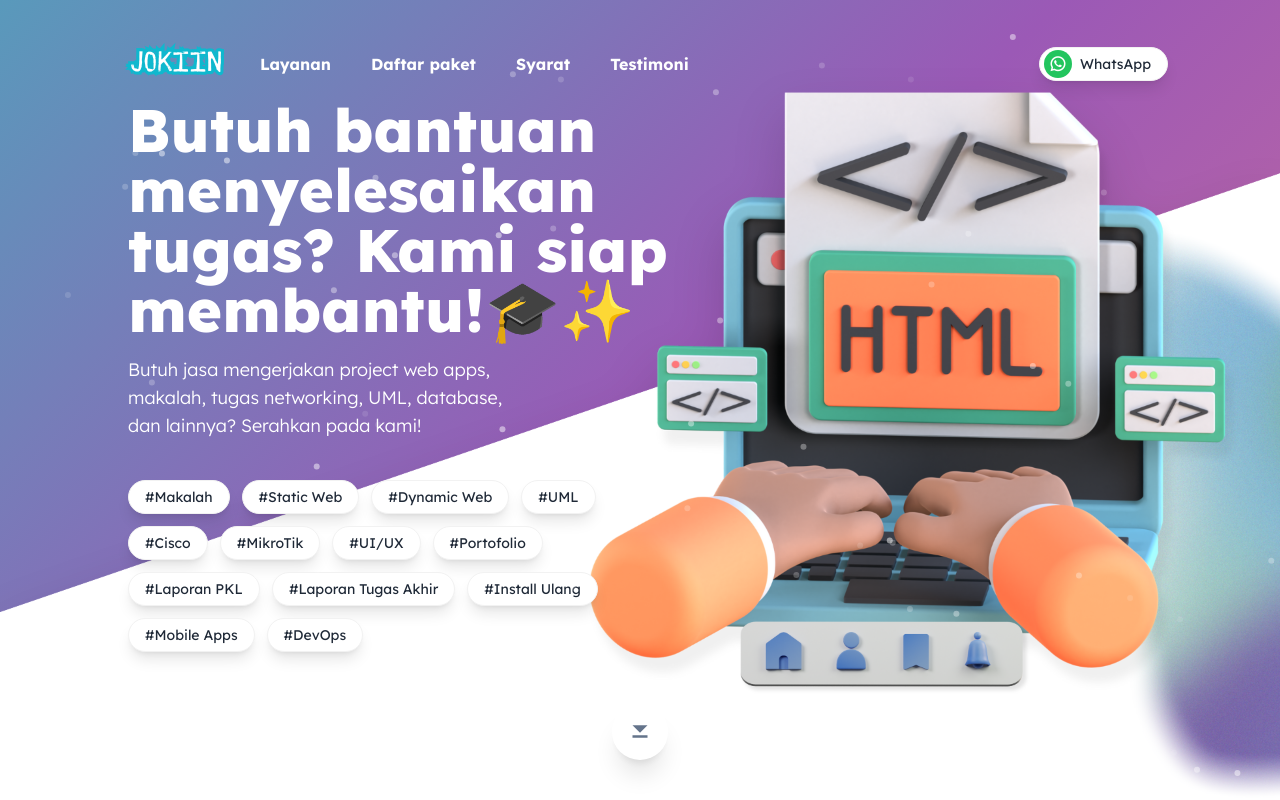
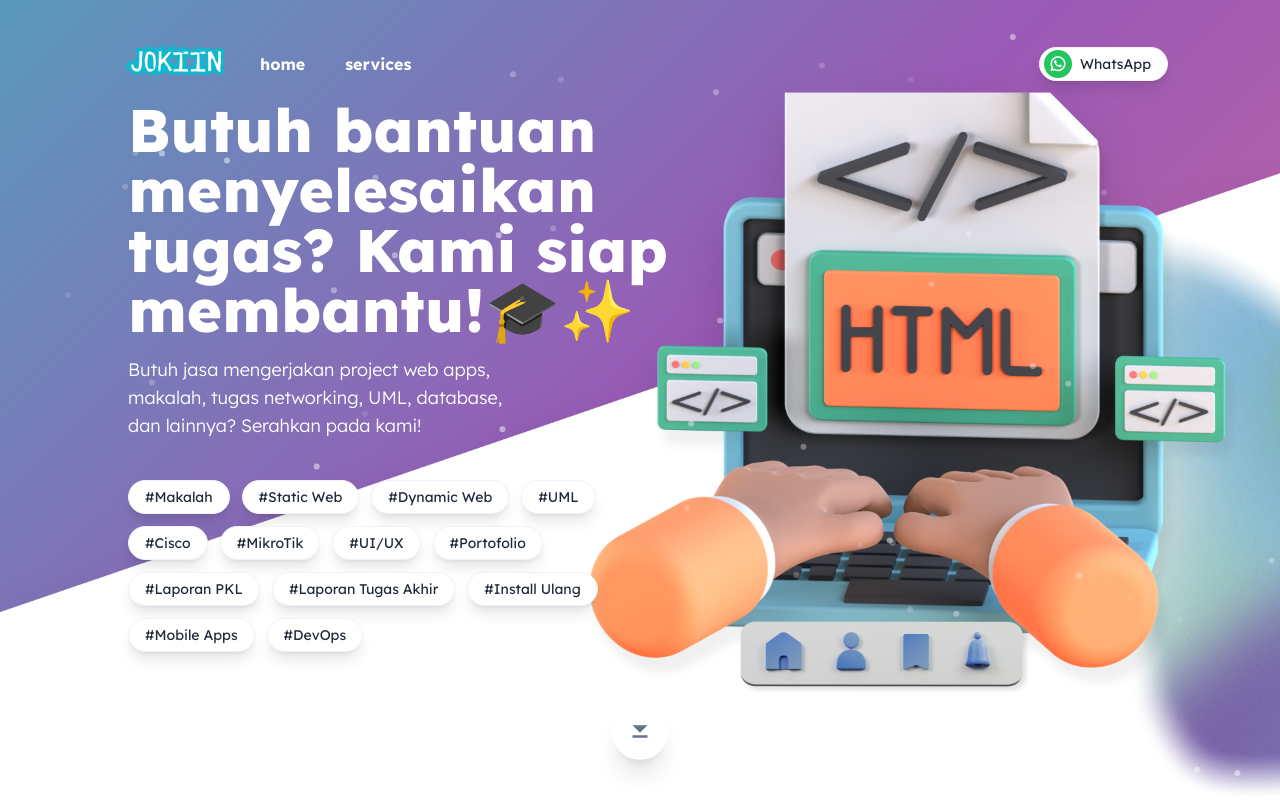
Before and after one commit to hawk-xc/jokiinproject, a React (Vite) app: page / in a window 1280 px wide. Shown: the top 800 px of the page. Built offline with nearby package versions, Linux system fonts and the light colour scheme.

Commit message:
add update on Navigation

```diff
--- a/src/App.jsx
+++ b/src/App.jsx
@@ -16,19 +16,27 @@ export default function App() {
   const [currentRefIndex, setCurrentRefIndex] = useState(0);
 
   const scrollToNextRef = () => {
-    const refKeys = Object.keys(refLists);
-    const nextRefIndex = (currentRefIndex + 1) % refKeys.length; // Menemukan indeks referensi berikutnya (looping kembali ke awal setelah yang terakhir)
-    setCurrentRefIndex(nextRefIndex); // Update state dengan indeks referensi saat ini
-    reference(refLists[refKeys[nextRefIndex]]); // Panggil fungsi untuk scroll ke ref berikutnya
+    const nextRefIndex = (currentRefIndex + 1) % refLists.length;
+    setCurrentRefIndex(nextRefIndex);
+
+    refLists[nextRefIndex].ref.current.scrollIntoView({ behavior: "smooth" });
   };
 
-  const refLists = {
-    homeRef,
-    productRef,
-    // projectRef,
-    // skillsRef,
-    // contactmeRef,
+  const scroller = (ref) => {
+    ref?.current &&
+      window.scrollTo({ top: ref.current.offsetTop, behavior: "smooth" });
   };
+
+  const refLists = [
+    {
+      name: "home",
+      ref: homeRef,
+    },
+    {
+      name: "services",
+      ref: productRef,
+    },
+  ];
 
   useEffect(() => {
     AOS.init();
@@ -62,8 +70,8 @@ export default function App() {
       data-theme="light"
     >
       <DynamicPactiles />
-      <Navbar />
-      <HeroSection>
+      <Navbar scroller={scroller} refLists={refLists} />
+      <HeroSection homeRef={homeRef}>
         <LandingPage />
       </HeroSection>
       <ProductDetail ref={productRef}>
--- a/src/Components/HeroSection.jsx
+++ b/src/Components/HeroSection.jsx
@@ -1,9 +1,11 @@
-const HeroSection = ({ homeRef, children }) => {
+import { forwardRef } from "react";
+
+const HeroSection = forwardRef((props, ref) => {
   return (
-    <section ref={homeRef} className="w-full">
-      {children}
+    <section ref={ref} className="w-full">
+      {props.children}
     </section>
   );
-};
+});
 
 export default HeroSection;
--- a/src/Components/LandingPage.jsx
+++ b/src/Components/LandingPage.jsx
@@ -19,15 +19,17 @@ export default function LandingPage() {
           Butuh jasa mengerjakan project web apps, makalah, tugas networking,
           UML, database, dan lainnya? Serahkan pada kami!
         </p>
-        <p className="w-5/12 mt-10">
+        <div className="w-5/12 mt-10">
           <ul className="flex flex-row flex-wrap w-full gap-3">
             {TagLists.map((item, index) => (
               <li key={`item-${index}`}>
-                <div class="badge bg-white shadow-lg p-4 z-50">#{item}</div>
+                <span className="z-50 p-4 bg-white shadow-lg badge">
+                  #{item}
+                </span>
               </li>
             ))}
           </ul>
-        </p>
+        </div>
       </div>
       <div className="absolute bottom-0 flex flex-col items-center justify-center align-middle">
         <Image
--- a/src/Components/Navbar.jsx
+++ b/src/Components/Navbar.jsx
@@ -1,7 +1,7 @@
 import Image from "./../Particles/Image";
 import Jokiin from "./../assets/jokiinLogo.png";
 
-export default function Navbar() {
+export default function Navbar({ scroller, refLists }) {
   return (
     <div className="absolute top-0 z-50 flex flex-row justify-between w-full p-0 bg-transparent px-28">
       <div id="content-1" className="flex flex-row items-center gap-5">
@@ -9,19 +9,18 @@ export default function Navbar() {
           <Image src={Jokiin} alt="jokiin image" className={"w-32 m-0"} />
         </div>
         <ul className="flex flex-row gap-10 font-bold text-white">
-          <li>Layanan</li>
-          <li>Daftar paket</li>
-          <li>Syarat</li>
-          <li>Testimoni</li>
+          {refLists.map((item, index) => (
+            <li key={index}>{item.name}</li>
+          ))}
         </ul>
       </div>
       <div
         id="content-2"
         className="flex flex-row items-center transition-all duration-150 cursor-pointer hover:scale-105"
       >
-        <div class="badge bg-white shadow-lg p-4 z-50 flex flex-row gap-2 pl-1">
+        <div className="z-50 flex flex-row gap-2 p-4 pl-1 bg-white shadow-lg badge">
           <span className="flex items-center justify-center text-white align-middle bg-green-500 rounded-full w-7 aspect-square">
-            <i class="ri-whatsapp-line text-lg"></i>
+            <i className="text-lg ri-whatsapp-line"></i>
           </span>
           WhatsApp
         </div>
--- a/src/Components/ProductDetail.jsx
+++ b/src/Components/ProductDetail.jsx
@@ -1,9 +1,11 @@
-const ProductDetail = ({ ref, children }) => {
+import { forwardRef } from "react";
+
+const ProductDetail = forwardRef((props, ref) => {
   return (
-    <div className="w-full" ref={ref}>
-      {children}
-    </div>
+    <section ref={ref} className="w-full">
+      {props.children}
+    </section>
   );
-};
+});
 
 export default ProductDetail;
--- a/src/Components/ProductDetailContent.jsx
+++ b/src/Components/ProductDetailContent.jsx
@@ -19,7 +19,7 @@ export default function App() {
       <div className="z-20 w-full overflow-scroll h-[56%] pb-5">
         <ul className="flex flex-row flex-wrap gap-10">
           {tag.map((item, index) => (
-            <li>
+            <li key={index}>
               <CardContent
                 image={microsoft}
                 title="microsoft"
--- a/src/Particles/CardContent.jsx
+++ b/src/Particles/CardContent.jsx
@@ -2,23 +2,26 @@ import Image from "./../Particles/Image";
 
 const CardContent = ({ image, title, detail, status, tag }) => {
   return (
-    <div class="card bg-base-100 w-72 shadow-xl z-0">
+    <div className="relative z-0 overflow-hidden shadow-xl card bg-base-100 w-72 group">
       <figure>
         <Image src={image} alt="microsoft image" className="w-full" />
       </figure>
-      <div class="card-body">
-        <h2 class="card-title">
+      <div className="transition-all duration-150 card-body group-hover:-translate-y-10">
+        <h2 className="card-title">
           {title}
-          <div class="badge badge-secondary">{status ? "NEW" : ""}</div>
+          <div className="badge badge-secondary">{status ? "NEW" : ""}</div>
         </h2>
         <p>{detail}</p>
-        <div class="card-actions justify-end">
+        <div className="justify-end card-actions">
           {tag.map((item, index) => (
-            <div key={`${item}-${index}`} class="badge badge-outline">
+            <div key={`${item}-${index}`} className="badge badge-outline">
               {item}
             </div>
           ))}
         </div>
+        <a className="absolute bottom-0 text-sm cursor-pointer translate-y-7">
+          Kunjungi lengkapnya <i className="ri-arrow-right-s-line"></i>
+        </a>
       </div>
     </div>
   );
--- a/src/Particles/ScrollButton.jsx
+++ b/src/Particles/ScrollButton.jsx
@@ -9,7 +9,7 @@ const ScrollButton = ({ scrollToNextRef, currentRefIndex }) => {
       }`}
       onClick={scrollToNextRef}
     >
-      {currentRefIndex < 3 ? (
+      {currentRefIndex < 1 ? (
         <i className="text-3xl ri-skip-down-fill"></i>
       ) : (
         <i className="text-3xl ri-arrow-up-double-line"></i>
```
